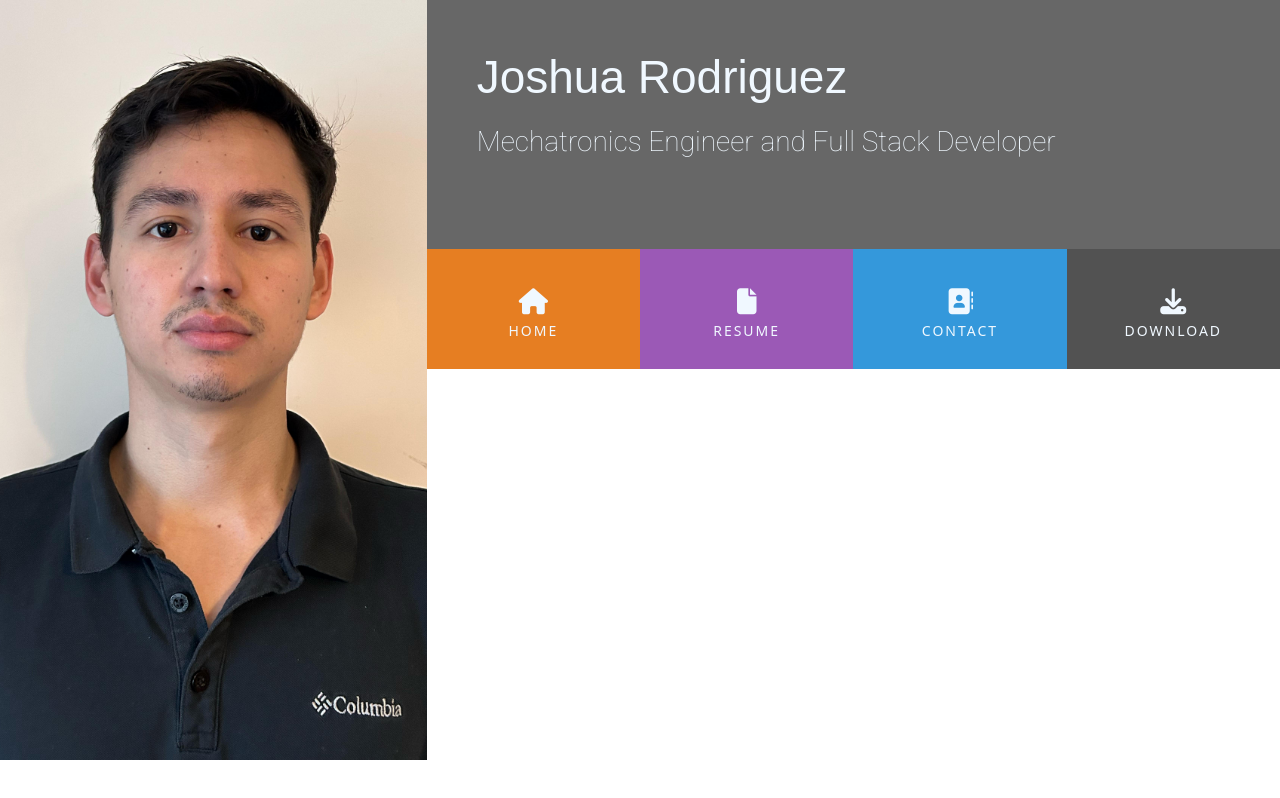
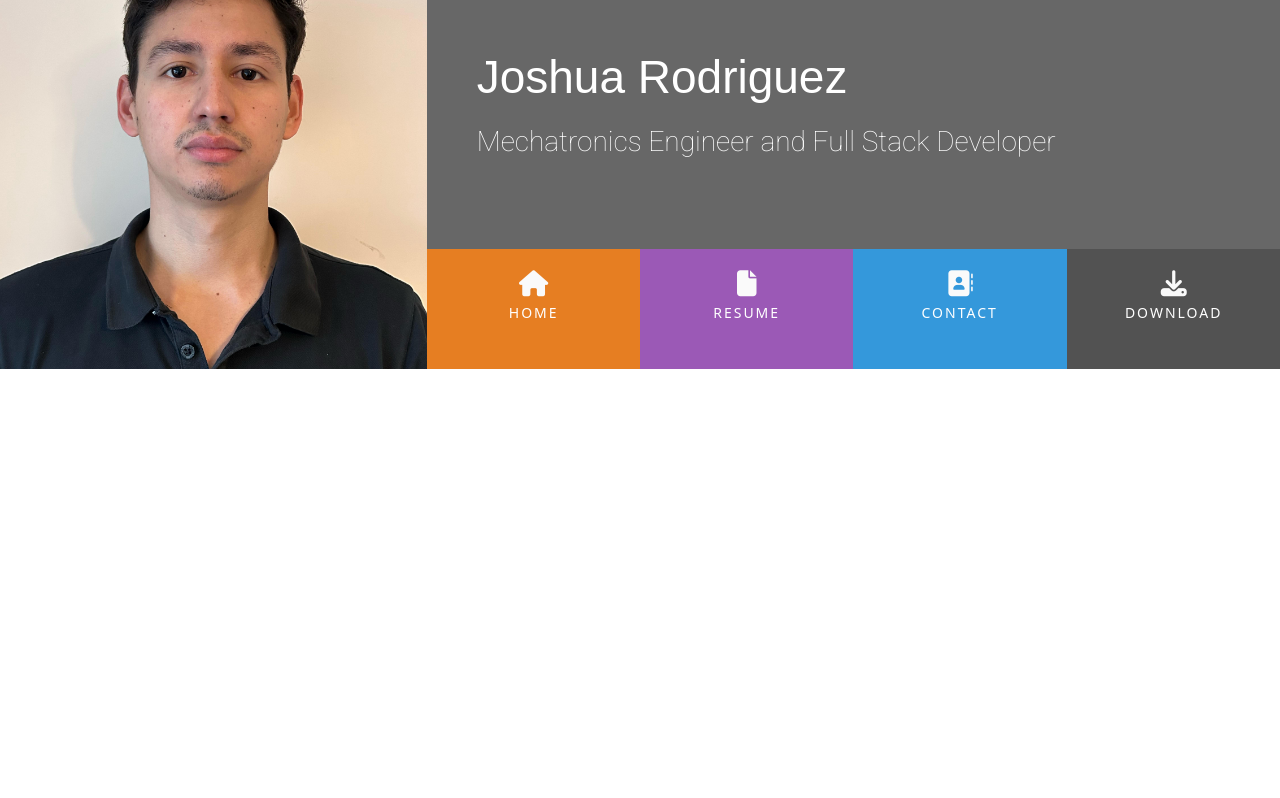
Before and after one commit to Joshuadrp/BootstrapResume, a plain HTML site: page index.html in a window 1280 px wide. Drawn offline with nearby package versions, Linux system fonts and the light colour scheme.

Commit message:
update unordered list styles

```diff
--- a/assets/css/style.css
+++ b/assets/css/style.css
@@ -1,5 +1,6 @@
 @import url('https://fonts.googleapis.com/css2?family=Roboto:ital,wght@0,100;0,300;0,400;0,500;0,700;0,900;1,100;1,300;1,400;1,500;1,700;1,900&display=swap');
 @import url('https://fonts.googleapis.com/css2?family=Exo+2:ital,wght@0,100..900;1,100..900&display=swap');
+
 
 
 /* ------------------------------------------------------------------------Colors */
@@ -28,65 +29,86 @@ header {
 }
  .logo {
     background-image: url("/assets/img/josh.jpg");
+    /* background-color: red; */
     background-size: cover;
     background-position: center;
-    min-height: 760px;
+    background-repeat: no-repeat;
+    min-height: 360px;
     transition: all .5s ease-in-out;
     -moz-transition: all .5s ease-in-out;
     -webkit-transition: all .5s ease-in-out;
  }
- .name{
+ .name {
     font-family: "Exo", sans-serif;
     font-weight: 100;
     font-size: 46px;
     margin-top: 50px;
-    color: aliceblue;
- }
- .title{
+    color: #fff;
+}
+
+.title {
     font-family: "Roboto", sans-serif;
     font-weight: 200;
     font-size: 28px;
     margin-top: 20px;
     margin-bottom: 90px;
-    color: aliceblue;
- }
- .list-inline-item:not(:last-child){
+    color: #fff;
+}
+
+.list-inline-item:not(:last-child) {
     margin: 0;
- }
-.menucontainer{
+}
+
+.menucontainer {
     font-size: 0;
 }
+
 #nav li {
     font-size: 14px;
     padding: 0;
+}
+
+#nav {
+    margin: 0;
 }
 .row{
     --bs-gutter-x:no-gutters;
 }
 
-.menuitem{
+
+.menuitem {
     height: 120px;
     text-align: center;
     padding: 0;
 }
-.menuitem a{
+
+.menuitem a {
     width: 100%;
     text-decoration: none;
-    color: aliceblue;
+    color: #fff;
+    height: 120px;
 }
+
 .menuitem a i {
-    padding-top: 40px;
+    padding-top: 22px;
     display: block;
-    color: aliceblue;
+    color: #fafafa;
     font-size: 26px;
 }
-.menuitem span{
+
+.menuitem span {
     display: block;
     width: 100%;
     padding-top: 5px;
     text-align: center;
     text-transform: uppercase;
-    font-size:14px ;
+    font-size: 14px;
     font-weight: 300;
     letter-spacing: 2px;
 }
+
+/* ------------------------------------------------------------------------Hover */
+
+.hvr-sweep-to-bottom:before{
+    background:  rgba(0, 0, 0, 0.2);;
+}
--- a/index.html
+++ b/index.html
@@ -8,6 +8,10 @@
       rel="stylesheet"
       href="https://cdn.jsdelivr.net/npm/bootstrap@5.3.2/dist/css/bootstrap.min.css"
       type="text/css"
+    />
+    <link
+      rel="stylesheet"
+      href="https://cdnjs.cloudflare.com/ajax/libs/hover.css/2.3.1/css/hover-min.css"
     />
     <link rel="stylesheet" href="assets/css/style.css" />
   </head>
@@ -28,22 +32,24 @@
           <div class="row">
             <div class="col">
               <ul id="nav" class="list-inline menucontainer">
-                <li class="col-6 col-sm-3 ui-menu-color-home list-inline-item menuitem">
-                  <a href=""
+                <li
+                  class="col-6 col-sm-3 ui-menu-color-home list-inline-item menuitem"
+                >
+                  <a href="" class="hvr-sweep-to-bottom"
                     ><i class="fa-solid fa-house"></i><span>Home</span></a
                   >
                 </li>
                 <li
                   class="col-6 col-sm-3 ui-menu-color-resume list-inline-item menuitem"
                 >
-                  <a href=""
+                  <a href="" class="hvr-sweep-to-bottom"
                     ><i class="fa-solid fa-file"></i><span>Resume</span></a
                   >
                 </li>
                 <li
                   class="col-6 col-sm-3 ui-menu-color-contact list-inline-item menuitem"
                 >
-                  <a href=""
+                  <a href="" class="hvr-sweep-to-bottom"
                     ><i class="fa-solid fa-address-book"></i
                     ><span>Contact</span></a
                   >
@@ -51,7 +57,7 @@
                 <li
                   class="col-6 col-sm-3 ui-menu-color-download list-inline-item menuitem"
                 >
-                  <a href=""
+                  <a href="" class="hvr-sweep-to-bottom"
                     ><i class="fa-solid fa-download"></i
                     ><span>Download</span></a
                   >
```
